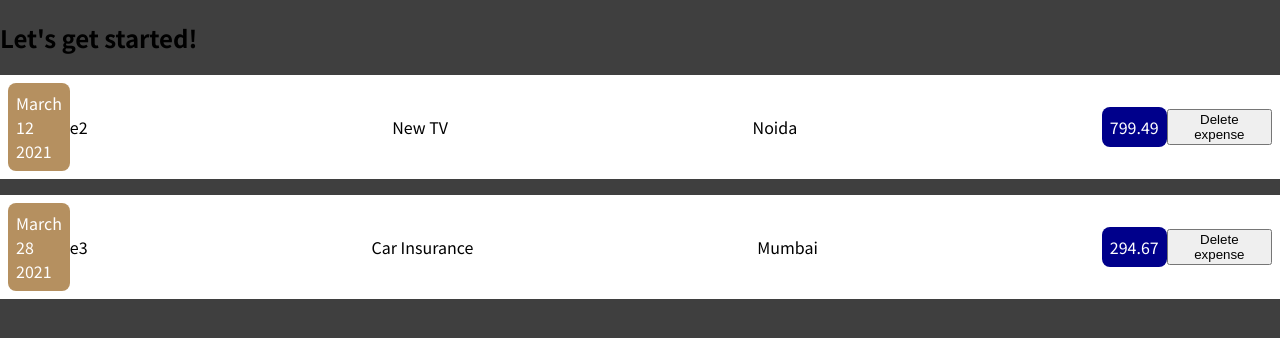
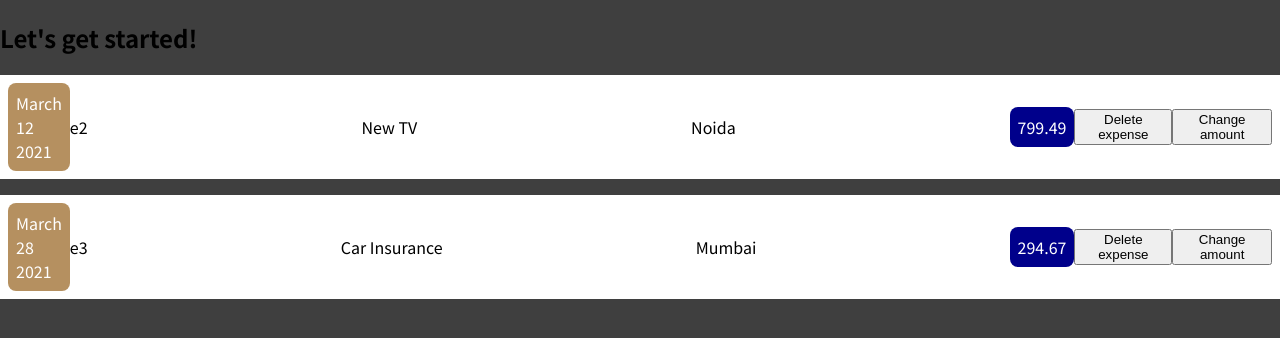
Before and after one commit to sps-398/react-course, a React (Create React App) app: page / in a window 1280 px wide. Shown: the top 338 px of the page. Built offline with nearby package versions, Linux system fonts and the light colour scheme.

Commit message:
task2_ass2_react

```diff
--- a/src/components/Expenses/ExpenseItem.js
+++ b/src/components/Expenses/ExpenseItem.js
@@ -1,17 +1,24 @@
+import React, { useState } from 'react';
 import './ExpenseItem.css';
 import ExpenseDate from './ExpenseDate';
 import ExpenseDetails from './ExpenseDetails';
 
 function ExpenseItem(props) {
+    const [ amount, setAmount ] = useState(props.amount);
     function deleteExpense() {
         document.getElementById(props.id).remove();
+    }
+    function changeAmount() {
+        console.log('clicked!');
+        setAmount('$100');
     }
     return (
         <div>
             <div id={props.id} className="expense_item">
                 <ExpenseDate date={props.date}></ExpenseDate>
-                <ExpenseDetails id={props.id} title={props.title} location={props.location} amount={props.amount} />
+                <ExpenseDetails id={props.id} title={props.title} location={props.location} amount={amount} />
                 <button onClick={deleteExpense}>Delete expense</button>
+                <button onClick={changeAmount}>Change amount</button>
             </div>
         </div>
     );
```
